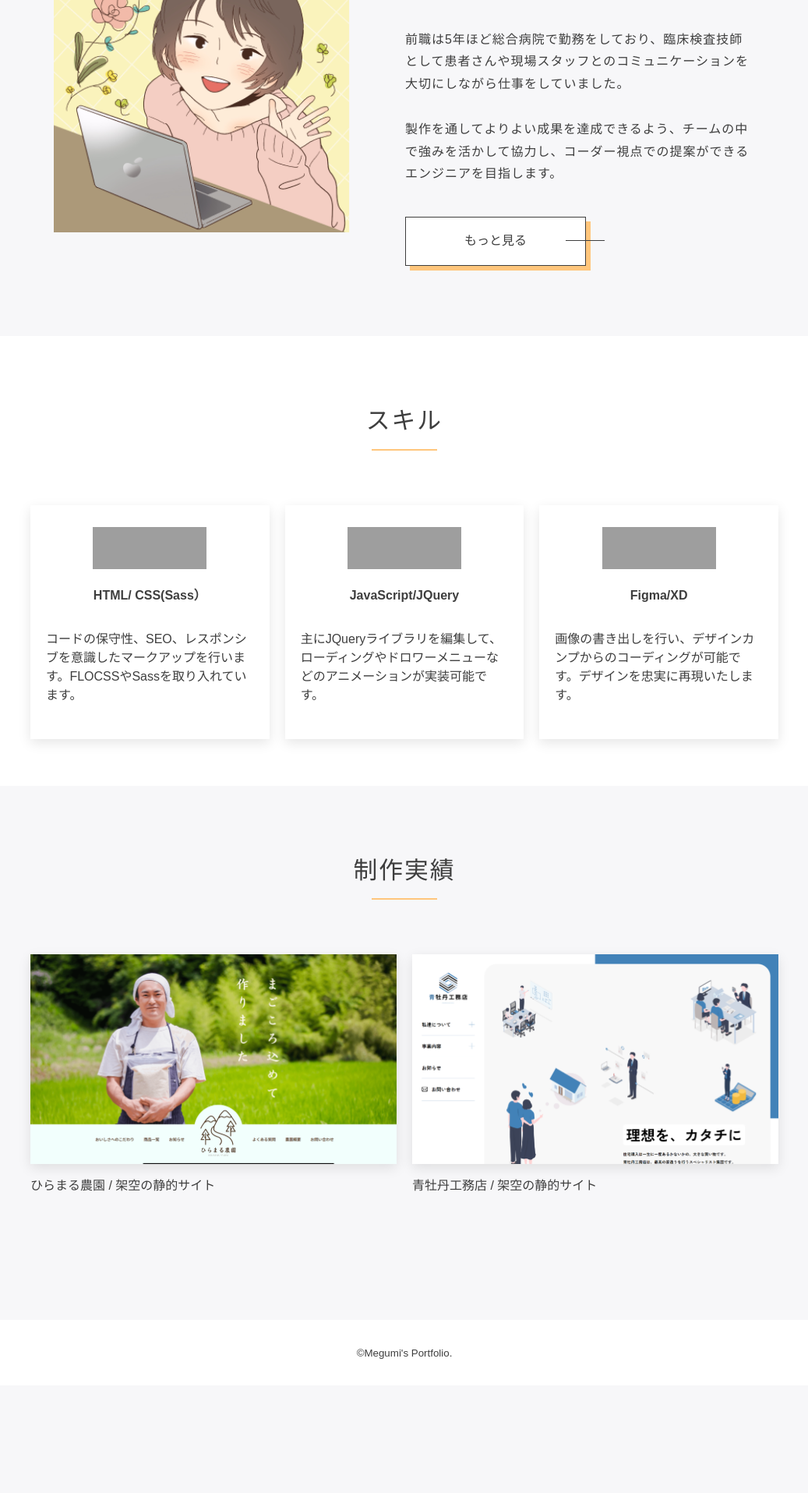
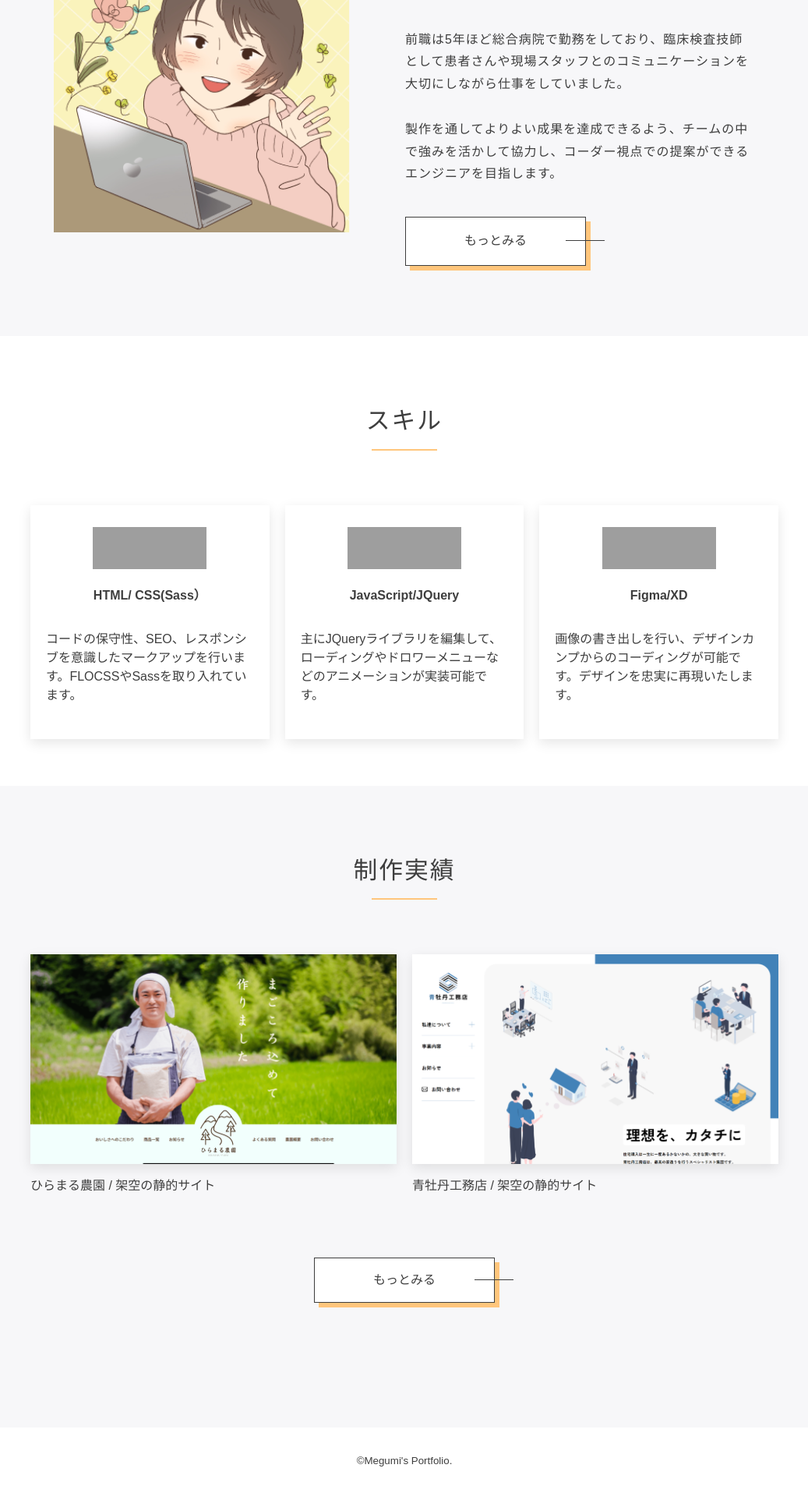
Before and after one commit to Hiramaru-web12/megumis-portfolio, a PHP site: page / in a window 1280 px wide. Shown: the part 869-2784 px from the top of the page at 78% size, without its empty margins (121-1158 px from the left). Before the commit the page ends 2612 px from the top, so only its background shows below. Run offline with PHP 8.4, Linux system fonts and the light colour scheme; style sheets or scripts are compiled from the project's sources; grey boxes are pictures that could not be loaded.

Commit message:
ボタンの修正

```diff
--- a/index.html
+++ b/index.html
@@ -142,7 +142,7 @@
                 製作を通してよりよい成果を達成できるよう、チームの中で強みを活かして協力し、コーダー視点での提案ができるエンジニアを目指します。
               </p>
               <button class="c-more__button">
-                <a href="#" class="c-button__link">もっと見る</a>
+                <a href="#" class="c-button__link">もっとみる</a>
               </button>
             </div>
           </div>
@@ -222,6 +222,9 @@
               <p class="p-works__siteTitle">青牡丹工務店 / 架空の静的サイト</p>
             </article>
           </div>
+          <button class="c-more__button p-works__button">
+            <a href="#" class="c-button__link">もっとみる</a>
+          </button>
         </div>
       </section>
     </main>
--- a/scss/_top.scss
+++ b/scss/_top.scss
@@ -343,3 +343,8 @@ skill
       opacity: 1;
     }
   }
+
+  .p-works__button {
+    display: block;
+    margin: f.pxToRem(80) auto 0;
+  }
```
